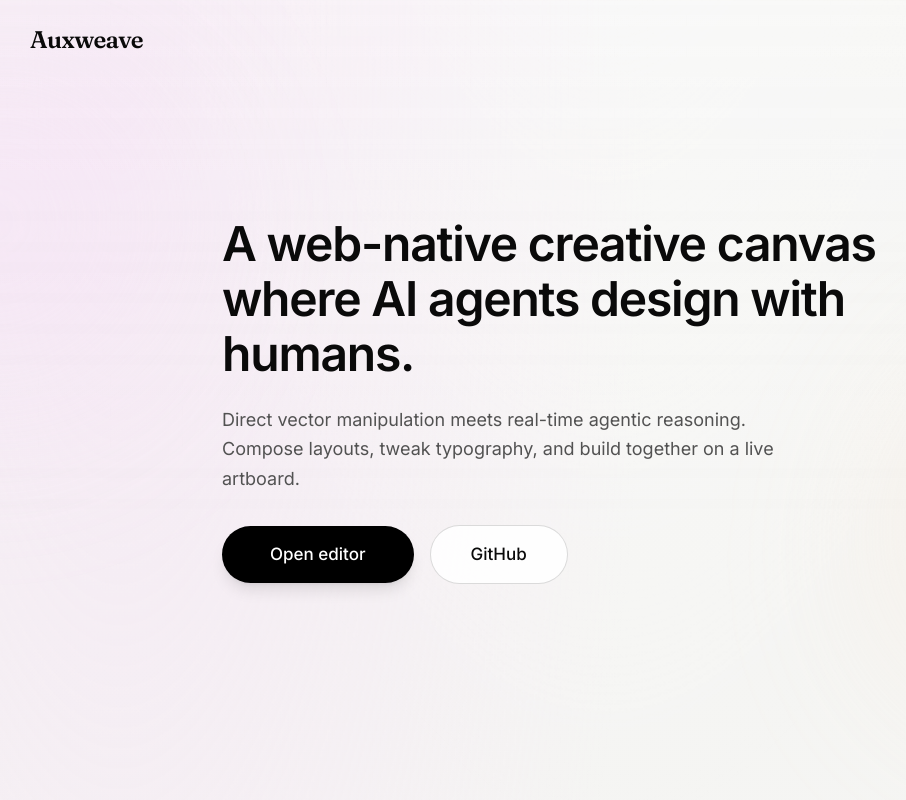
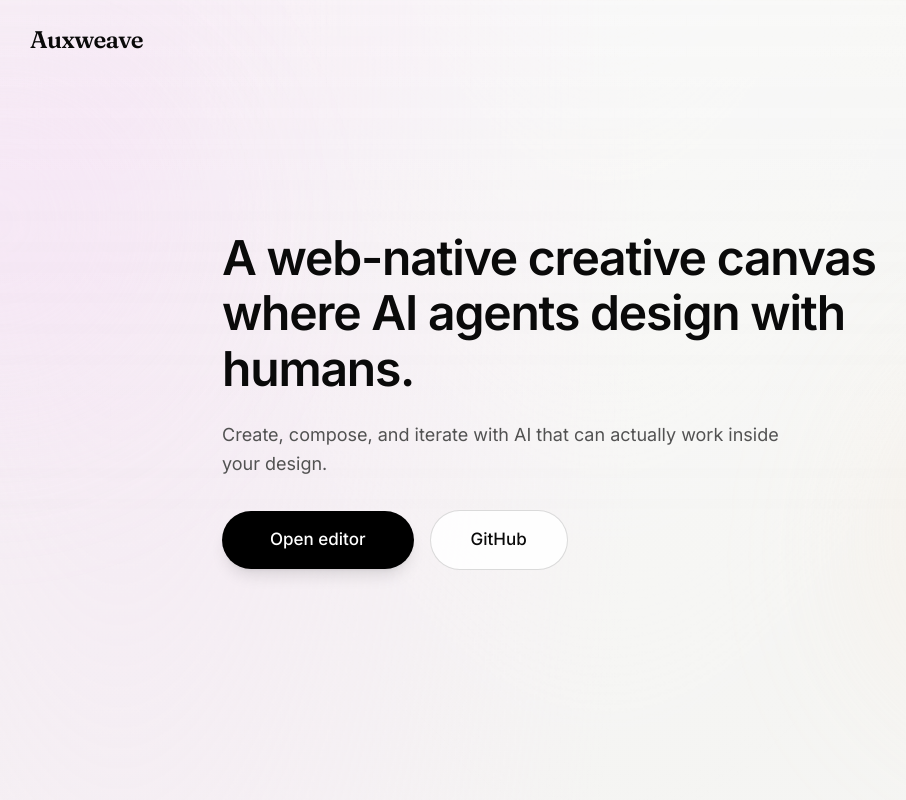
Before and after one commit to N-lia/AuxWeave, a React (Vite) app in the folder frontend/: page / in a window 1280 px wide. Shown: the top 800 px of the page, without its empty margins (34-940 px from the left). Built offline with nearby package versions, Linux system fonts and the light colour scheme; no server answers; what @hugeicons/core-free-icons would draw is missing.

Commit message:
fix(landing): update hero subtext to user requested copy

```diff
--- a/frontend/src/routes/index.tsx
+++ b/frontend/src/routes/index.tsx
@@ -210,7 +210,7 @@ function Landing() {
               A web-native creative canvas where AI agents design with humans.
             </h1>
             <p className="mb-8 max-w-xl text-base leading-relaxed text-[var(--text-muted)] sm:text-lg">
-              Direct vector manipulation meets real-time agentic reasoning. Compose layouts, tweak typography, and build together on a live artboard.
+              Create, compose, and iterate with AI that can actually work inside your design.
             </p>
             <div className="flex flex-wrap items-center gap-4">
               <button
```
